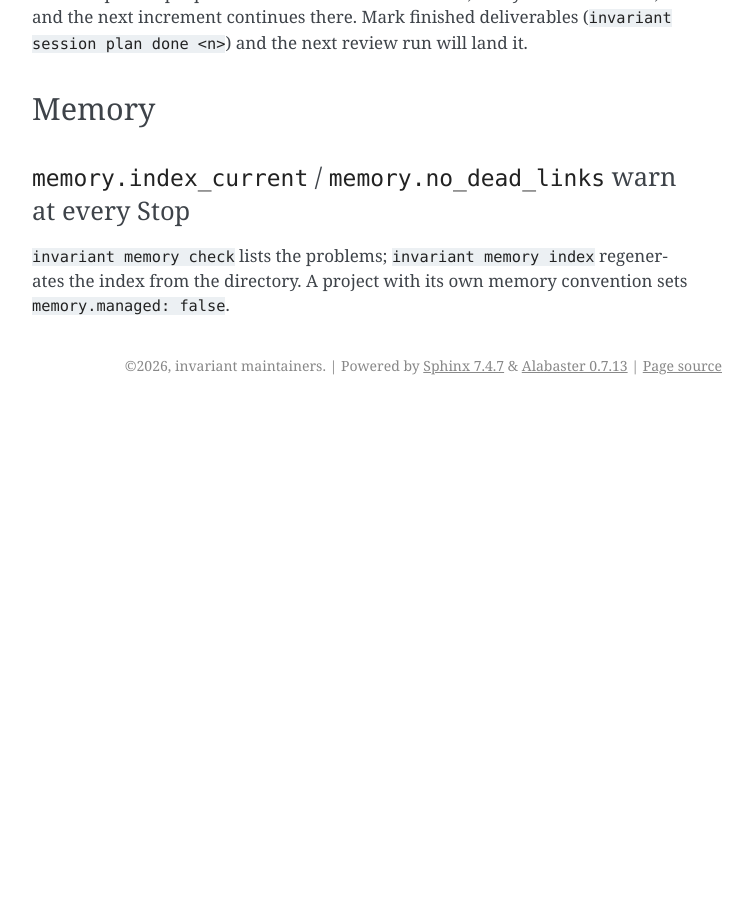
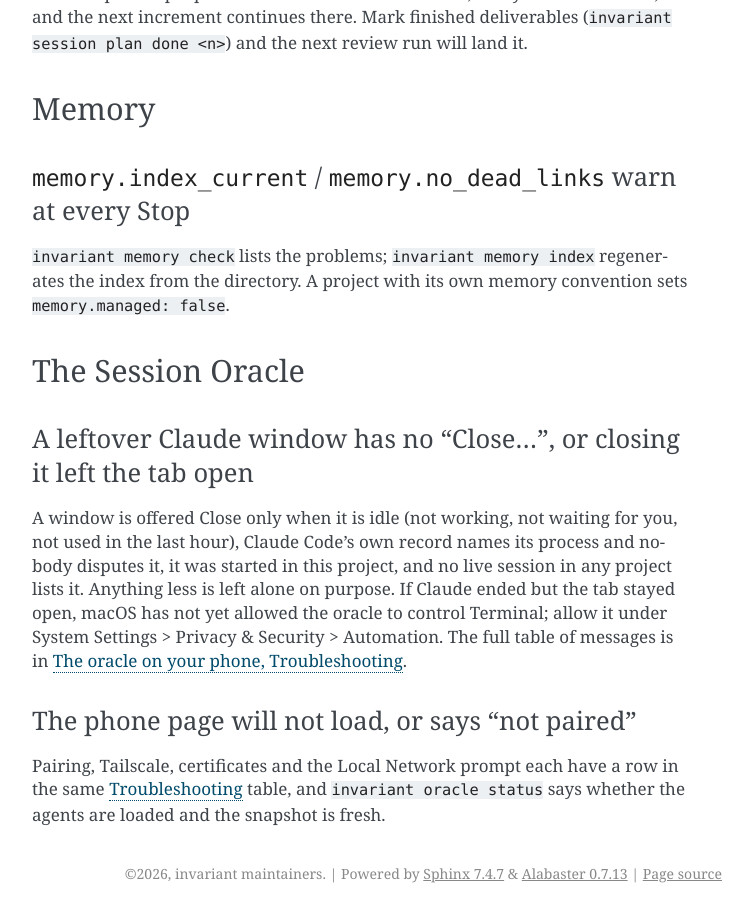
Before and after one commit to Mindchallenges/Invariant, a Sphinx documentation site: the page built from docs/guide/troubleshooting.md, in a window 1280 px wide and 900 px high, scrolled down 5412 px. Shown: the whole window, without its empty margins (388-1141 px from the left). Built offline with Sphinx 7.4.7, drawn with Linux system fonts in a browser that asks for light colours; before the commit the page ends 5817 px from its top, so only the background shows below that; some of the changed text lies outside the part shown.

Commit message:
Docs - README and guide cover the Session Oracle and closing leftover windows
The README had no oracle mention. Adds the oracle section, links to the
oracle guide, architecture pages and ADR-007 to ADR-009, and the test
isolation rules to the Development section. The installation guide gains
the Automation permission for close-host; troubleshooting gains an oracle
section pointing into the web guide.

Co-Authored-By: Claude Opus 5.5 <noreply@anthropic.com>

```diff
--- a/docs/guide/troubleshooting.md
+++ b/docs/guide/troubleshooting.md
@@ -203,3 +203,22 @@ sees it, and the next increment continues there. Mark finished deliverables
 `invariant memory check` lists the problems; `invariant memory index`
 regenerates the index from the directory. A project with its own memory
 convention sets `memory.managed: false`.
+
+## The Session Oracle
+
+### A leftover Claude window has no "Close…", or closing it left the tab open
+
+A window is offered Close only when it is idle (not working, not waiting for
+you, not used in the last hour), Claude Code's own record names its process
+and nobody disputes it, it was started in this project, and no live session in
+any project lists it. Anything less is left alone on purpose. If Claude ended but the tab
+stayed open, macOS has not yet allowed the oracle to control Terminal; allow
+it under System Settings > Privacy & Security > Automation. The full table of
+messages is in [The oracle on your phone, Troubleshooting](oracle-web.md#troubleshooting).
+
+### The phone page will not load, or says "not paired"
+
+Pairing, Tailscale, certificates and the Local Network prompt each have a row
+in the same [Troubleshooting](oracle-web.md#troubleshooting) table, and
+`invariant oracle status` says whether the agents are loaded and the snapshot
+is fresh.
```
Also changed, not shown: README.md (+41 -1 lines), docs/guide/installation.md (+11 -0 lines).
